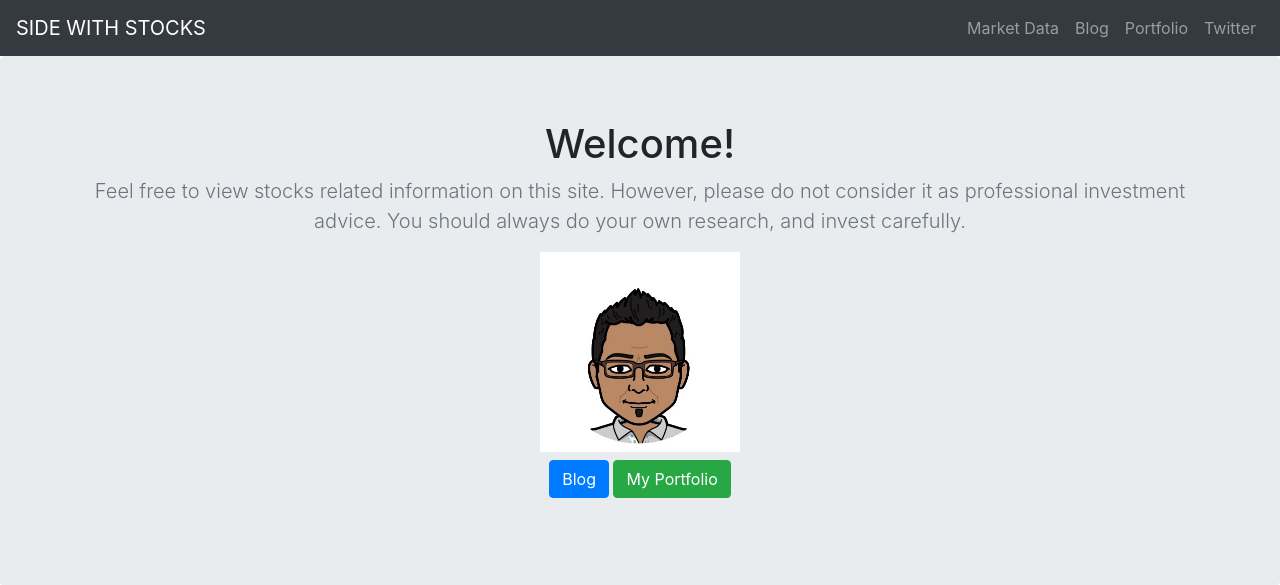
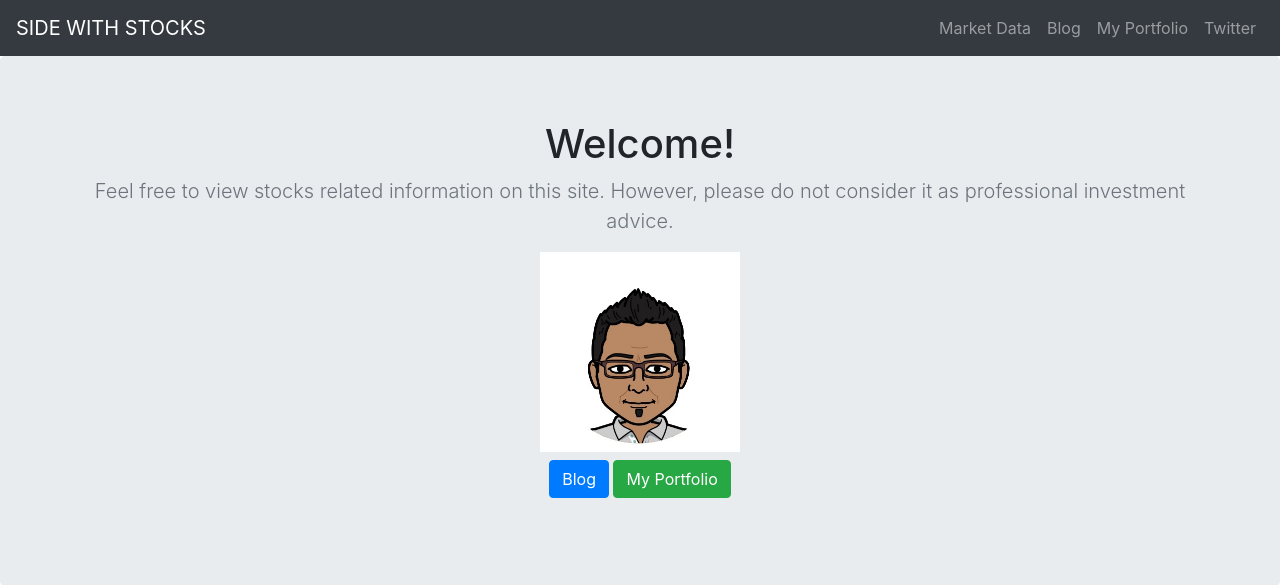
Before and after one commit to ladsunny/Project2_Portfolio, a Django app: page / in a window 1280 px wide. Shown: the top 585 px of the page. Run offline with Django 3.2, Linux system fonts and the light colour scheme; data that the repository does not hold is empty; some libraries are stand-ins or nearby versions.

Commit message:
more minor edits

```diff
--- a/holdings/templates/holdings/home.html
+++ b/holdings/templates/holdings/home.html
@@ -9,7 +9,7 @@
     <section class="jumbotron text-center">
       <div class="container">
         <h1 class="jumbotron-heading">Welcome!</h1>
-        <p class="lead text-muted">Feel free to view stocks related information on this site. However, please do not consider it as professional investment advice. You should always do your own research, and invest carefully.</p>
+        <p class="lead text-muted">Feel free to view stocks related information on this site. However, please do not consider it as professional investment advice.</p>
         <img src="{% static 'IMG_2219.JPG' %}" height="200"> </img>
         <p />
             <a href="{% url 'myblog' %}" class="btn btn-primary my-2">Blog</a>
--- a/portfolio/templates/base.html
+++ b/portfolio/templates/base.html
@@ -29,7 +29,7 @@
         <div class="navbar-nav ml-auto">
           <a class="nav-item nav-link" href="{% url 'marketdata' %}">Market Data</a>
           <a class="nav-item nav-link" href="{% url 'myblog' %}">Blog</a>
-          <a class="nav-item nav-link" href="{% static 'Allocation_07182018.pdf' %}">Portfolio</a>
+          <a class="nav-item nav-link" href="{% static 'Allocation_07182018.pdf' %}">My Portfolio</a>
           <a class="nav-item nav-link" href="http://twitter.com/sidewithstocks">Twitter</a>
         </div>
       </div>
```
